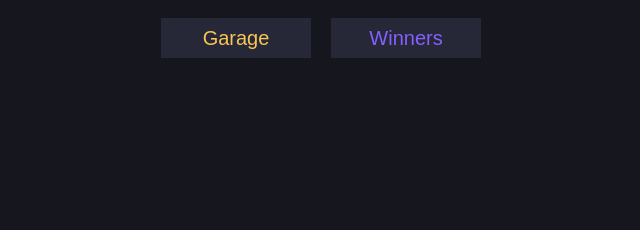
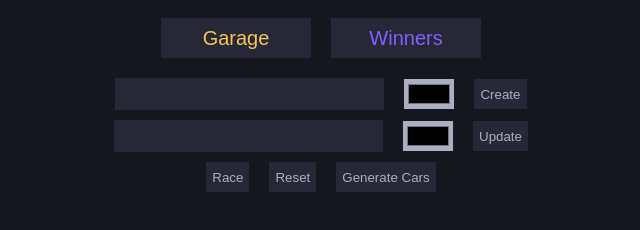
Before and after one commit to Svygzhryr/Async-race, a website built with webpack: page src/index.html in a window 1280 px wide. Shown: the whole page, without its empty margins (319-959 px from the left). Built offline with nearby package versions, Linux system fonts and the light colour scheme.

Commit message:
feat: garage view

```diff
--- a/src/components/app/app.scss
+++ b/src/components/app/app.scss
@@ -30,3 +30,6 @@ body {
 .btn_winners {
     color: $alt-active;
 }
+
+@import './garage/garage.scss';
+@import './winners/winners.scss';
--- a/src/components/app/app.ts
+++ b/src/components/app/app.ts
@@ -9,6 +9,10 @@ class App {
         app.className = 'app';
         document.body.appendChild(app);
 
+        const menu = document.createElement('div');
+        menu.className = 'menu';
+        app.appendChild(menu);
+
         const garage = new Garage();
         const winners = new Winners();
         garage.setUp();
--- a/src/components/app/garage/garage.scss
+++ b/src/components/app/garage/garage.scss
@@ -0,0 +1,45 @@
+form {
+    margin-top: 10px;
+    display: flex;
+    align-items: center;
+    justify-content: center;
+}
+
+.btn_garage-menu {
+    height: 30px;
+    background-color: $alt;
+
+    color: $text;
+
+    margin: 0 10px;
+
+    border: none;
+}
+
+.garage__input {
+    background-color: $alt;
+    color: $text;
+
+    font-size: 20px;
+
+    height: 30px;
+    margin: 0 10px;
+    border: none;
+}
+
+.garage__color {
+    background-color: $text;
+
+    height: 30px;
+
+    margin: 0 10px;
+    border: none;
+
+    transition: all .2s ease-in-out;
+
+    &:hover {
+        background-color: $active;
+        cursor: pointer;
+    }
+
+}
--- a/src/components/app/garage/garage.ts
+++ b/src/components/app/garage/garage.ts
@@ -1,13 +1,67 @@
 export default class Garage {
-    constructor() {}
+    app: Element | null;
+    menu: Element | null;
+    constructor() {
+        this.app = document.querySelector('.app');
+        this.menu = document.querySelector('.menu');
+    }
 
     setUp() {
         const garage = document.createElement('button');
         garage.className = 'btn_garage btn';
         garage.innerHTML = 'Garage';
-        document.querySelector('.app')?.appendChild(garage);
+        this.menu?.appendChild(garage);
 
         garage.addEventListener('click', this.garageSelect);
+
+        this.garageView();
+    }
+
+    garageView() {
+        const garageUi = document.createElement('div');
+        garageUi.className = 'garage-wrapper';
+        this.app?.appendChild(garageUi);
+
+        const resetWrapper = document.createElement('form');
+        const createWrapper = document.createElement('form');
+        const subMenuWrapper = document.createElement('form');
+        resetWrapper.className = 'reset-wrapper';
+        createWrapper.className = 'create-wrapper';
+        subMenuWrapper.className = 'submenu-wrapper';
+        garageUi.appendChild(resetWrapper);
+        garageUi.appendChild(createWrapper);
+        garageUi.appendChild(subMenuWrapper);
+
+        const garageInput = document.createElement('input');
+        const garageColor = document.createElement('input');
+        const garageButton = document.createElement('button');
+        garageInput.className = 'garage__input';
+        garageColor.className = 'garage__color';
+        garageButton.className = 'btn_reset btn_garage-menu';
+        garageColor.setAttribute('type', 'color');
+        resetWrapper.appendChild(garageInput.cloneNode());
+        resetWrapper.appendChild(garageColor.cloneNode());
+        garageButton.className = 'btn_garage-menu';
+        const create = garageButton.cloneNode() as HTMLElement;
+        create.innerHTML = 'Create';
+        resetWrapper.appendChild(create);
+
+        createWrapper.appendChild(garageInput.cloneNode());
+        createWrapper.appendChild(garageColor.cloneNode());
+        const update = garageButton.cloneNode() as HTMLElement;
+        update.innerHTML = 'Update';
+        createWrapper.appendChild(update);
+
+        garageButton.className = 'btn_garage-menu';
+        const race = garageButton.cloneNode() as HTMLElement;
+        const reset = garageButton.cloneNode() as HTMLElement;
+        const generate = garageButton.cloneNode() as HTMLElement;
+        race.innerHTML = 'Race';
+        reset.innerHTML = 'Reset';
+        generate.innerHTML = 'Generate Cars';
+        subMenuWrapper.appendChild(race);
+        subMenuWrapper.appendChild(reset);
+        subMenuWrapper.appendChild(generate);
     }
 
     garageSelect() {
--- a/src/components/app/winners/winners.ts
+++ b/src/components/app/winners/winners.ts
@@ -1,10 +1,21 @@
 export default class Winners {
-    constructor() {}
+    app: Element | null;
+    menu: Element | null;
+    constructor() {
+        this.app = document.querySelector('.app');
+        this.menu = document.querySelector('.menu');
+    }
 
     setUp() {
         const winners = document.createElement('button');
         winners.className = 'btn_winners btn';
         winners.innerHTML = 'Winners';
-        document.querySelector('.app')?.appendChild(winners);
+        this.menu?.appendChild(winners);
+    }
+
+    winnersView() {
+        const winnersUi = document.createElement('div');
+        winnersUi.className = 'winners-wrapper';
+        this.app?.appendChild(winnersUi);
     }
 }
```
Also changed, not shown: 1 other file.
